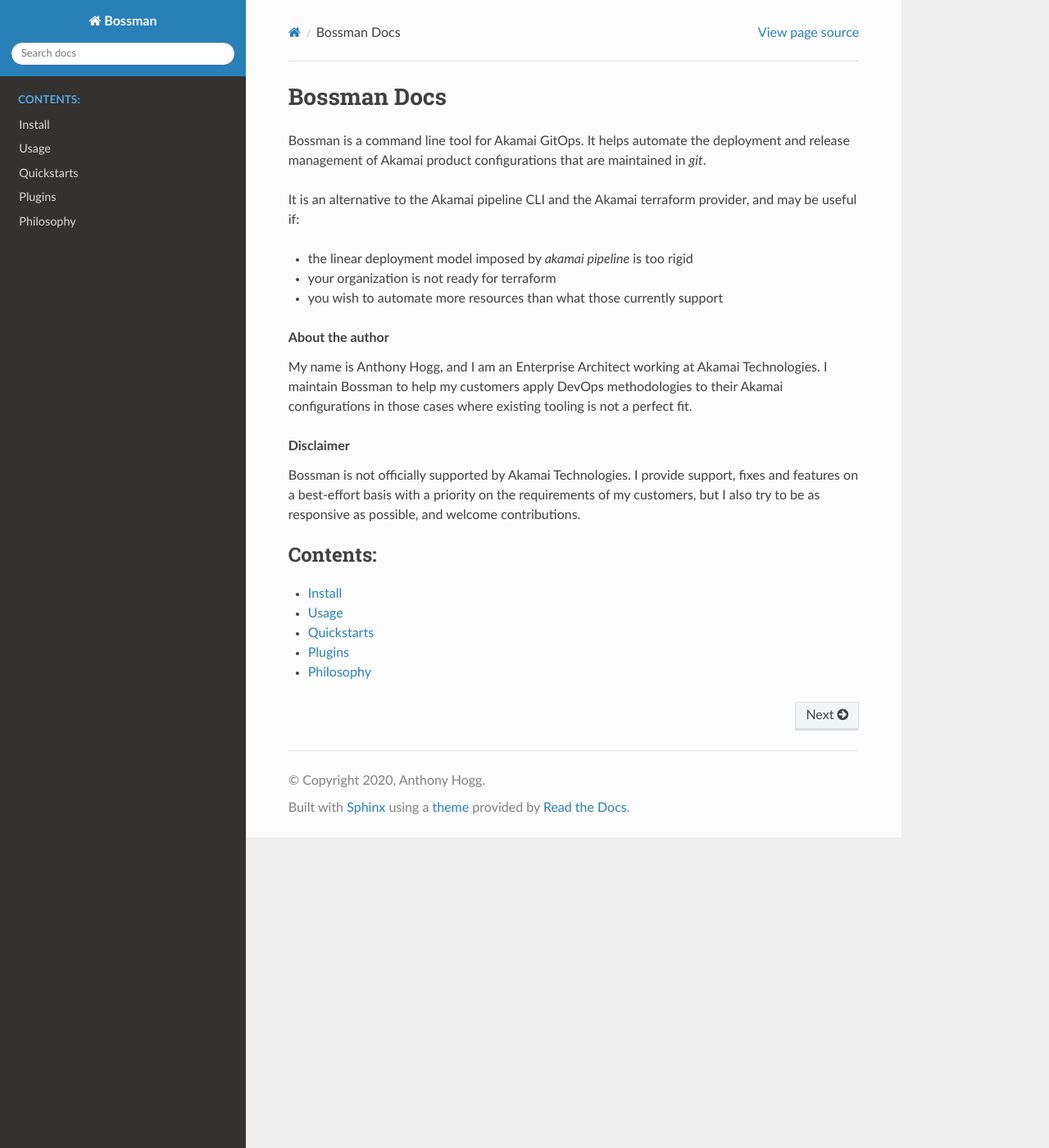
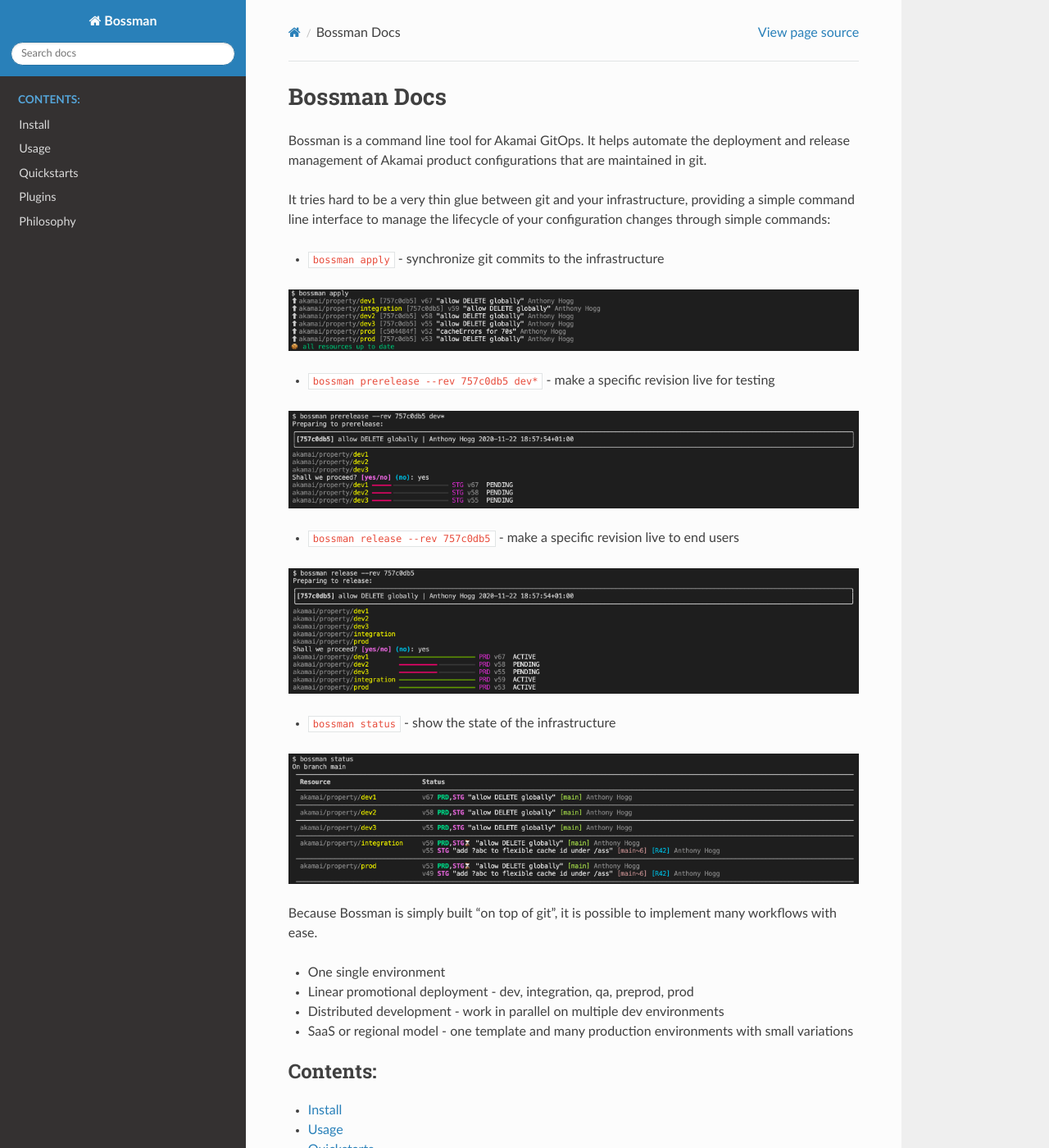
Before and after one commit to ynohat/bossman, a Sphinx documentation site: the page built from docs/index.rst, in a window 1280 px wide and 1400 px high. Shown: the whole window at 82% size. Built offline with Sphinx 7.4.7 and the Read the Docs theme 2.0.0, drawn with Linux system fonts in a browser that asks for light colours; some of the changed text lies outside the part shown.

Commit message:
docs(bossman): make landing page more engaging (I hope\!)

```diff
--- a/docs/index.rst
+++ b/docs/index.rst
@@ -2,13 +2,43 @@ Bossman Docs
 ===================================
 
 Bossman is a command line tool for Akamai GitOps. It helps automate the deployment and release management
-of Akamai product configurations that are maintained in `git`.
+of Akamai product configurations that are maintained in git.
 
-It is an alternative to the Akamai pipeline CLI and the Akamai terraform provider, and may be useful if:
+It tries hard to be a very thin glue between git and your infrastructure, providing a simple command line
+interface to manage the lifecycle of your configuration changes through simple commands:
 
-* the linear deployment model imposed by `akamai pipeline` is too rigid
-* your organization is not ready for terraform
-* you wish to automate more resources than what those currently support
+* ``bossman apply`` - synchronize git commits to the infrastructure
+
+.. image:: teaser/apply.png
+
+* ``bossman prerelease --rev 757c0db5 dev*`` - make a specific revision live for testing
+
+.. image:: teaser/prerelease.png
+
+* ``bossman release --rev 757c0db5`` - make a specific revision live to end users
+
+.. image:: teaser/release.png
+
+* ``bossman status`` - show the state of the infrastructure
+
+.. image:: teaser/status.png
+
+Because Bossman is simply built "on top of git", it is possible to implement many workflows with ease.
+
+* One single environment
+* Linear promotional deployment - dev, integration, qa, preprod, prod
+* Distributed development - work in parallel on multiple dev environments
+* SaaS or regional model - one template and many production environments with small variations
+
+.. toctree::
+   :maxdepth: 1
+   :caption: Contents:
+
+   install
+   usage
+   quickstarts
+   plugins
+   philosophy
 
 .. topic:: About the author
 
```
Also changed, not shown: other parts of docs/index.rst (+0 -10 lines), docs/usage.rst (+27 -19 lines), docs/teaser/apply.png (added), docs/teaser/prerelease.png (added), docs/teaser/release.png (added), docs/teaser/status.png (added).
